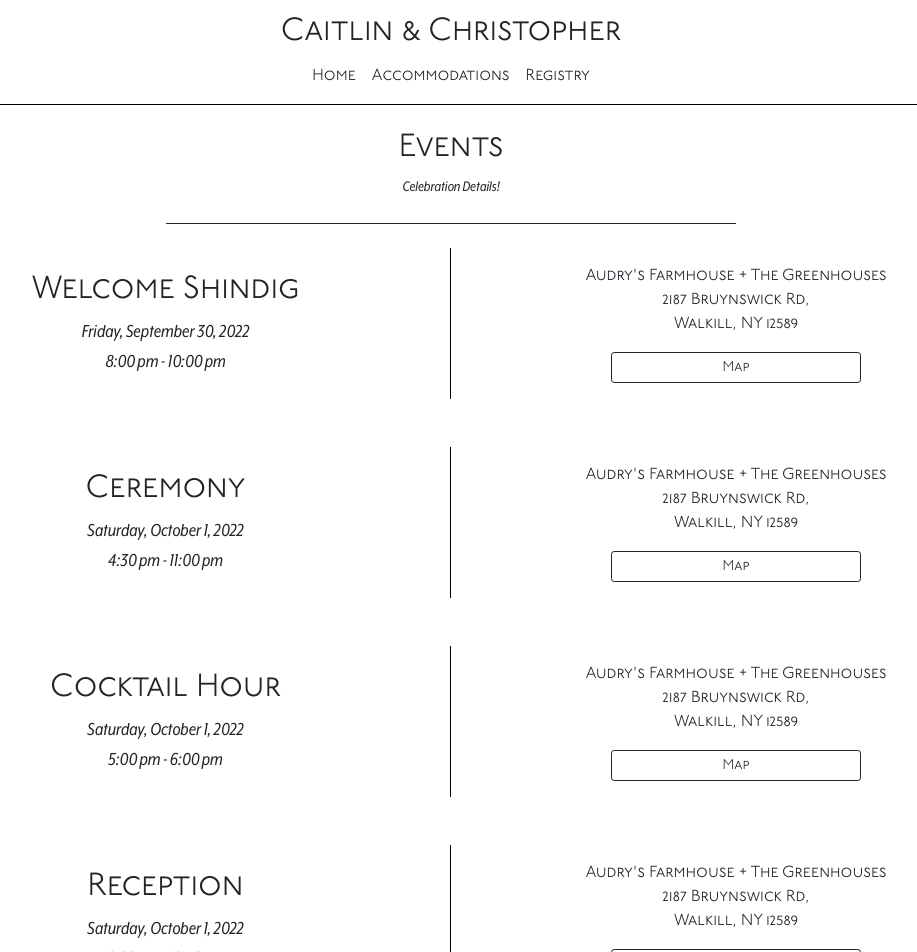
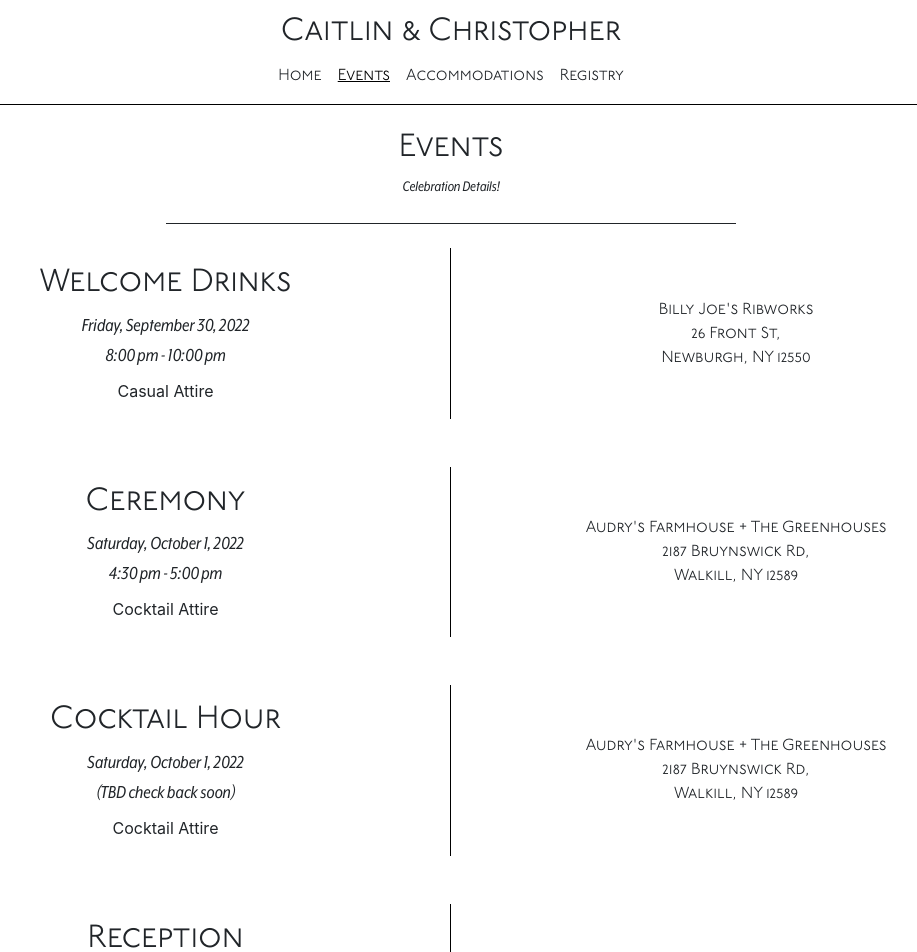
Before and after one commit to tlyver/chris-and-cait-web, a React (Create React App) app: page /events in a window 1280 px wide. Shown: the top 952 px of the page, without its empty margins (189-1106 px from the left). Built offline with nearby package versions, Linux system fonts and the light colour scheme.

Commit message:
Adds event details

```diff
--- a/package.json
+++ b/package.json
@@ -9,6 +9,7 @@
     "bootstrap": "^5.1.3",
     "react": "^17.0.2",
     "react-dom": "^17.0.2",
+    "react-icons": "^4.4.0",
     "react-router-dom": "^6.2.2",
     "react-scripts": "4.0.3",
     "web-vitals": "^1.1.2"
--- a/src/Banner.js
+++ b/src/Banner.js
@@ -15,9 +15,9 @@ class Banner extends React.Component {
                 <NavLink className="nav-link link-dark underground" to="/" activeclassname="active">Home</NavLink>
               </li>
               {
-                // <li className="nav-item">
-                //   <NavLink className="nav-link link-dark underground" to="/events" activeclassname="active">Events</NavLink>
-                // </li>
+                <li className="nav-item">
+                  <NavLink className="nav-link link-dark underground" to="/events" activeclassname="active">Events</NavLink>
+                </li>
               }
                 <li className="nav-item">
                   <NavLink className="nav-link link-dark underground" to="/accommodations" activeclassname="active">Accommodations</NavLink>
--- a/src/event.js
+++ b/src/event.js
@@ -1,4 +1,6 @@
 import './event.scss';
+// import { FaBeer } from 'react-icons/fa';
+// import { FaRing } from 'react-icons/fa';
 
 
 const Event = props => {
@@ -18,6 +20,7 @@ const Event = props => {
           <h2 className="underground">{props.event}</h2>
           <div className="eaves is-20">{props.date}</div>
           <div className="eaves is-20">{props.time}</div>
+          <div className="mt-2">{props.attire}</div>
         </div>
         <div className="col d-flex flex-column align-items-center justify-content-center underground pt-3 pb-3">
           <div>{props.location}</div>
@@ -29,10 +32,10 @@ const Event = props => {
               {props.city}
             </div>
           </div>
-          <div className="mt-3 d-none">{props.attire}</div>
-          <a
-            href="https://goo.gl/maps/Kh7XiTXbGqpjZutH9"
-            onClick={onClickUrl('https://goo.gl/maps/Kh7XiTXbGqpjZutH9')}
+          {/* <div className="mt-3">{props.attire}</div> */}
+          {/* <a
+            href={props.map}
+            onClick={onClickUrl(props.map)}
             className="btn btn-sm btn-outline-dark mt-3 underground"
             role="button"
             aria-pressed="true"
@@ -40,7 +43,7 @@ const Event = props => {
             rel="noreferrer"
           >
             Map
-          </a>
+          </a> */}
           {
             /*
             <a
--- a/src/routes/events.js
+++ b/src/routes/events.js
@@ -13,53 +13,54 @@ export default function Events() {
       </div>
 
       <Event
-        event="Welcome Shindig"
+        event="Welcome Drinks"
         date="Friday, September 30, 2022"
         time="8:00 pm - 10:00 pm"
-        location="Audry's Farmhouse + The Greenhouses"
-        street="2187 Bruynswick Rd,"
-        city="Walkill, NY 12589"
+        location="Billy Joe's Ribworks"
+        street="26 Front St,"
+        city="Newburgh, NY 12550"
         attire="Casual Attire"
+        // map="https://g.page/Ribworks?share"
       />
 
       <Event
         event="Ceremony"
         date="Saturday, October 1, 2022"
-        time="4:30 pm - 11:00 pm"
+        time="4:30 pm - 5:00 pm"
         location="Audry's Farmhouse + The Greenhouses"
         street="2187 Bruynswick Rd,"
         city="Walkill, NY 12589"
-        attire="Casual Attire"
+        attire="Cocktail Attire"
       />
 
       <Event
         event="Cocktail Hour"
         date="Saturday, October 1, 2022"
-        time="5:00 pm - 6:00 pm"
+        time="(TBD check back soon)"
         location="Audry's Farmhouse + The Greenhouses"
         street="2187 Bruynswick Rd,"
         city="Walkill, NY 12589"
-        attire="Casual Attire"
+        attire="Cocktail Attire"
       />
 
       <Event
         event="Reception"
         date="Saturday, October 1, 2022"
-        time="6:00 pm - 10:30 pm"
+        time="(TBD check back soon)"
         location="Audry's Farmhouse + The Greenhouses"
         street="2187 Bruynswick Rd,"
         city="Walkill, NY 12589"
-        attire="Casual Attire"
+        attire="Cocktail Attire"
       />
 
       <Event
         event="Afterparty"
         date="Saturday, October 1, 2022"
-        time="11:00 pm"
+        time="(TBD check back soon)"
         location="Audry's Farmhouse + The Greenhouses"
         street="2187 Bruynswick Rd,"
         city="Walkill, NY 12589"
-        attire="Casual Attire"
+        attire="Cocktail Attire"
       />
 
     </>
```
Also changed, not shown: 1 other file (tests, documents, lock files or other folders).
